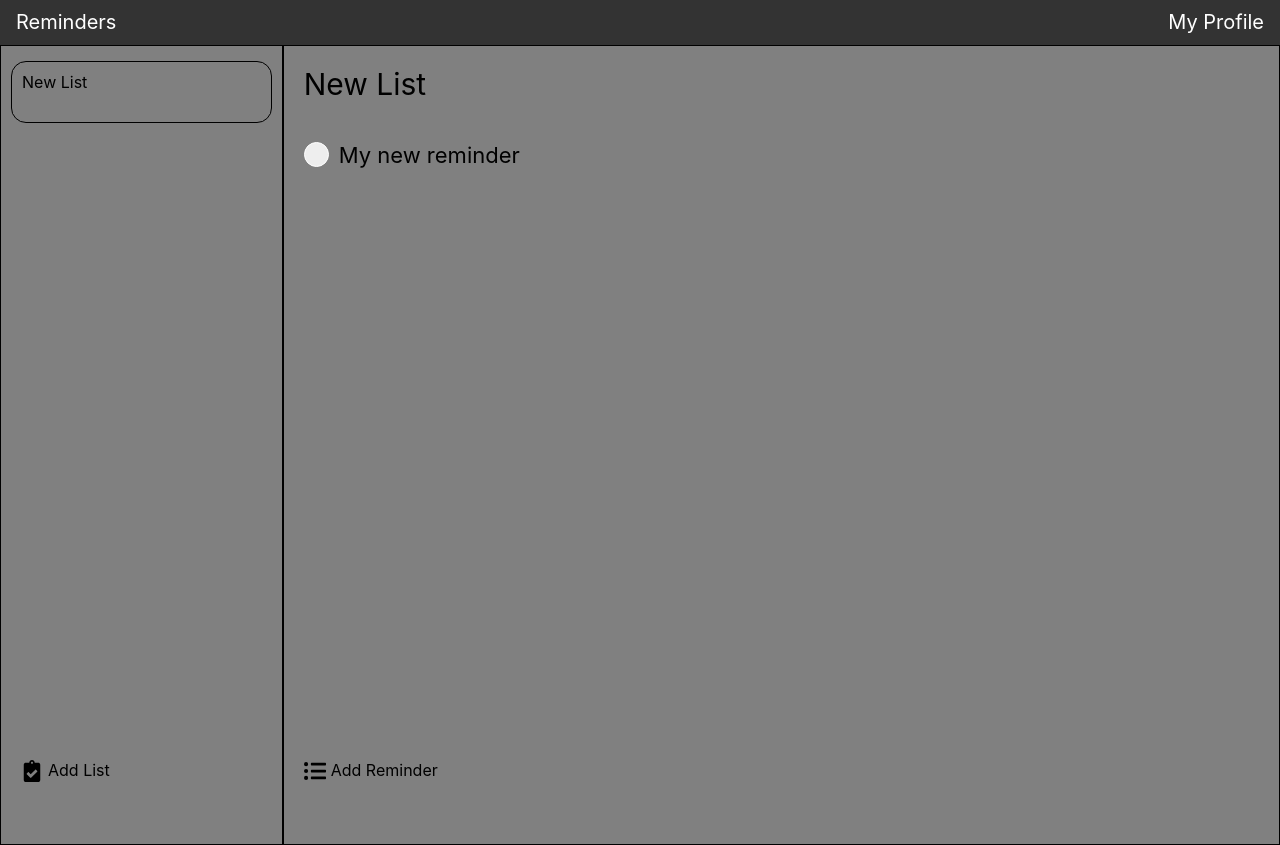
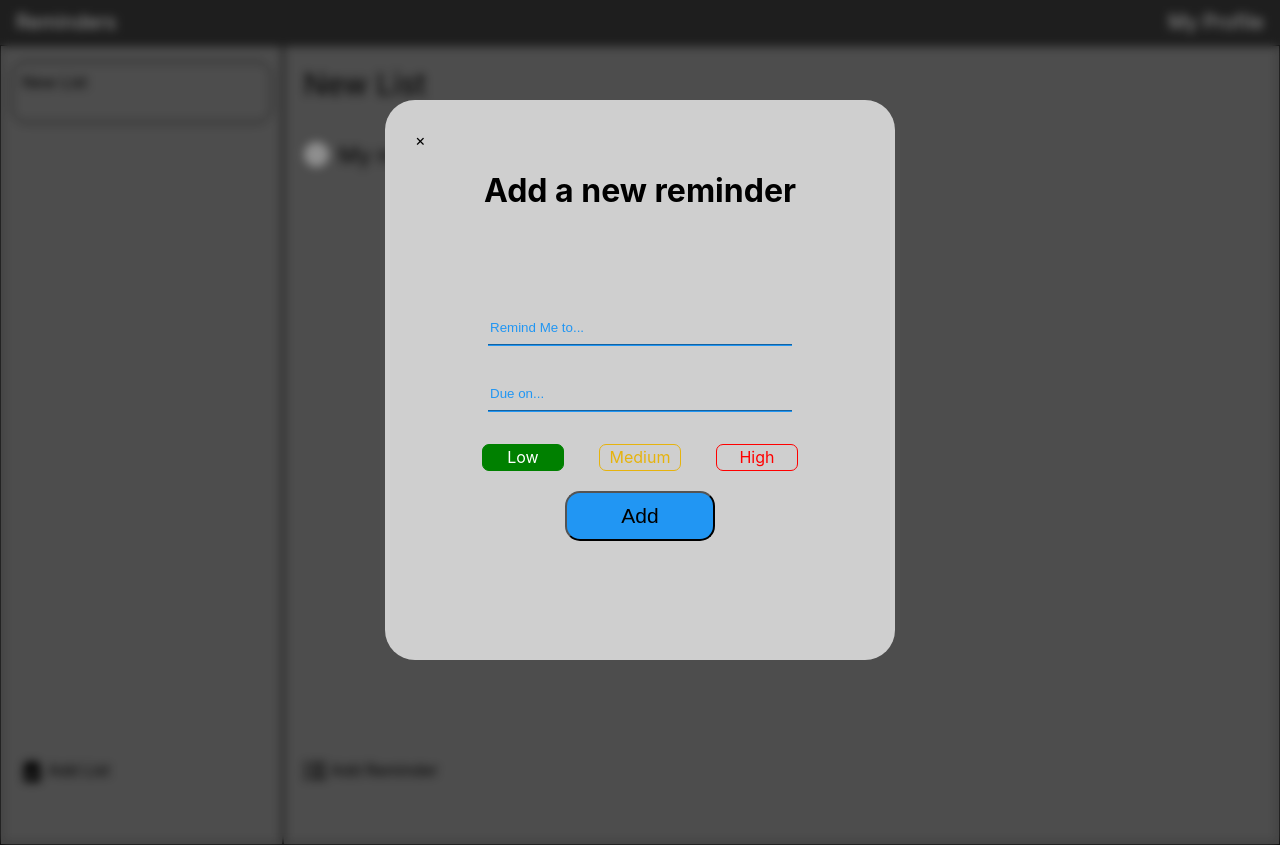
Before and after one commit to WilliamDurocher/reminders, a website: page dist/index.html in a window 1280 px wide. Shown: the top 845 px of the page. Drawn offline with Linux system fonts and the light colour scheme.

Commit message:
Started modifications on reminder form, added Priority picker

```diff
--- a/src/index.js
+++ b/src/index.js
@@ -1,6 +1,6 @@
 import './styles.css';
 import { createList, createReminder } from './logic';
-import { showLists, showListHeader, showReminders } from './ui';
+import { showLists, showReminders, showFirstList} from './ui';
 
 let allLists = [];
 
@@ -10,9 +10,9 @@ if (!localStorage.getItem('reminders')) {
     createReminder('My new reminder', '2021-12-31', 'low');
 }else{
     allLists = JSON.parse(window.localStorage.getItem('reminders'));
-    showReminders();
-    showListHeader();
+    console.log(allLists)
     showLists();
+    showFirstList();
 }
 
 
--- a/src/styles.css
+++ b/src/styles.css
@@ -22,10 +22,6 @@ body {
   line-height: 16px;
   font-size: 20px;
 
-}
-
-.nav-menu:active {
-  background-color: red;
 }
 
 
@@ -229,7 +225,7 @@ TODO: header settings ?
 
 }
 */
-.new-reminder:hover, .new-list:hover{
+.new-reminder:hover, .new-list:hover {
   cursor: pointer;
 }
 
@@ -247,12 +243,65 @@ TODO: header settings ?
   padding-top: 100px;
   background-color: black;
   background-color: rgba(0, 0, 0, 0.4);
-  -webkit-transition: 0.5s;
+  backdrop-filter: blur(5px);
   overflow: auto;
-  transition: all 0.3s linear;
+  transition: all 0.5s linear;
+  -webkit-transition: all 0.5s linear;
 }
 
-.modal-reminder, .modal-list {
+.modal-reminder-container {
+  display: block;
+}
+
+.modal-reminder {
+
+  background-color: #cfcfcf;
+  margin: auto;
+  padding: 30px;
+  border-radius: 30px;
+  max-width: 450px;
+  height: 500px;
+}
+
+.modal-reminder-title {
+  text-align: center;
+  padding-bottom: 80px;
+}
+
+.modal-reminder-btn {
+  width: 150px;
+  height: 50px;
+  border-radius: 15px;
+  background-color: #2196F3;
+  font-size: 21px;
+}
+
+button:hover {
+  cursor: pointer;
+
+}
+
+#textInput input {
+  height: 30px;
+  width: 300px;
+  border-top-style: hidden;
+  border-right-style: hidden;
+  border-left-style: hidden;
+  border-bottom-style: groove;
+  border-bottom-color: #2196F3;
+  background-color: #cfcfcf;
+}
+
+#textInput input:hover {
+  outline: none;
+}
+
+#textInput p {
+
+  height: 50px;
+}
+
+.modal-list {
   background-color: #fefefe;
   margin: auto;
   padding: 20px;
@@ -260,6 +309,10 @@ TODO: header settings ?
   max-width: 800px;
   height: 350px;
 
+}
+
+.modal-content {
+  text-align: center;
 }
 
 .modal-list-close, .modal-reminder-close:hover {
@@ -276,10 +329,78 @@ img {
   cursor: pointer;
 }
 
-.reminder-container:hover img{
+.priority-container {
+  display: flex;
+  justify-content: center;
+  gap: 35px;
+  padding-bottom: 20px;
+}
+
+.priority-container .low, .medium, .high {
+  width: 80px;
+  height: 25px;
+  line-height: 25px;
+  border-radius: 7px;
+}
+
+.priority-container .radio:hover{
+  cursor: pointer;
+  /*Todo: animation that changes the background color to the priority color and text color white*/
+}
+.priority-container input[type=radio] {
+  display:none ;
+}
+
+.priority-container input[type=radio]:checked + .low{
+  background-color: green;
+  color: white;
+}
+.priority-container input[type=radio]:checked + .medium{
+  background-color: rgb(230, 179, 13);
+  color: white;
+
+}
+.priority-container input[type=radio]:checked + .high{
+  background-color: red;
+  color: white;
+
+}
+
+.low{
+  color: green;
+  border: 1px solid green;
+
+}
+
+.medium{
+  color: rgb(230, 179, 13);
+  border: 1px solid rgb(230, 179, 13);
+
+}
+
+.high{
+  color: red;
+  border: 1px solid red;
+
+}
+
+.reminder-container:hover img {
   display: block;
 }
 
-.list-container:hover img{
+.list-container:hover img {
   display: block;
 }
+
+::placeholder { /* Chrome, Firefox, Opera, Safari 10.1+ */
+  color: #2196F3;
+  opacity: 1; /* Firefox */
+}
+
+:-ms-input-placeholder { /* Internet Explorer 10-11 */
+  color: #2196F3;
+}
+
+::-ms-input-placeholder { /* Microsoft Edge */
+  color: #2196F3;
+}
--- a/src/ui.js
+++ b/src/ui.js
@@ -263,6 +263,7 @@ function editReminderForm(evt) {
 
 function submitReminderForm() {
 
+    console.log(reminderform);
     event.preventDefault();
     reminderModalContainer.style.display = 'none';
     createReminder(reminderform.title.value, reminderform.due.value, reminderform.priority.value);
@@ -319,4 +320,4 @@ window.onclick = function (event) {
 
 
 
-export { showLists, showListHeader, showReminders };
+export { showLists, showReminders , showFirstList, showListHeader};
```
Also changed, not shown: dist/index.html, dist/main.js.
